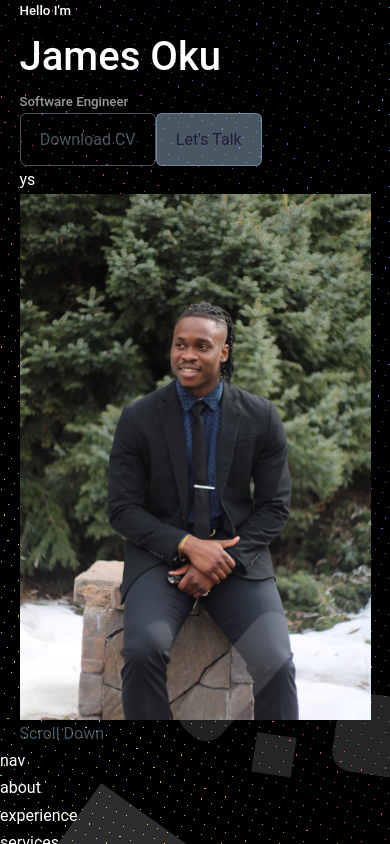
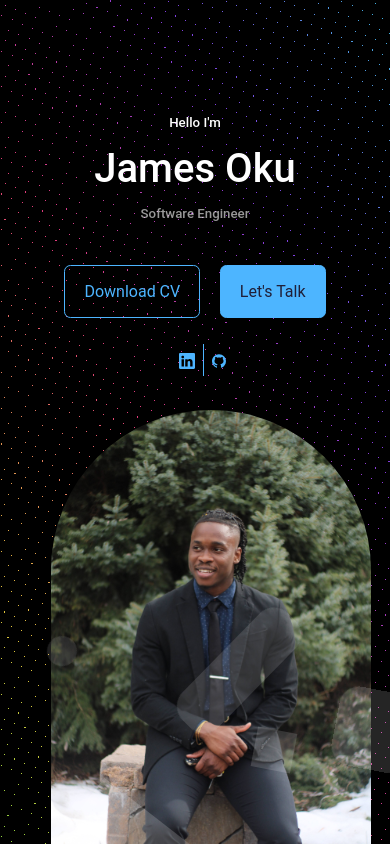
Before and after one commit to jamesoku/James_Oku_Portfolio_Website-React.js, a React (Create React App) app: page / in a window 390 px wide. Shown: the top 844 px of the page. Built offline with nearby package versions, Linux system fonts and the light colour scheme; a web font is replaced by a local one.

Commit message:
finished header

```diff
--- a/package.json
+++ b/package.json
@@ -10,7 +10,7 @@
     "react": "^18.1.0",
     "react-dom": "^18.1.0",
     "react-icons": "^4.4.0",
-    "react-scripts": "5.0.1",
+    "react-scripts": "^2.1.3",
     "web-vitals": "^2.1.4"
   },
   "scripts": {
--- a/src/components/header/HeaderSocials.jsx
+++ b/src/components/header/HeaderSocials.jsx
@@ -4,11 +4,9 @@ import {AiFillGithub} from 'react-icons/ai'
 
 const HeaderSocials = () => {
   return (
-
      <div className='header__socials'>
-         <div>ys</div>
-         <a href="https://www.linkedin.com/in/james-nnanna-oku/" target="_blank" rel="noreferrer">{BsLinkedin}</a>
-         <a href="https://github.com/jamesoku" target="_blank" rel="noreferrer">{AiFillGithub}</a>
+        <span className='first'> <a href="https://www.linkedin.com/in/james-nnanna-oku/" target="_blank" ><BsLinkedin/></a></span>
+        <div><a href="https://github.com/jamesoku" target="_blank"><AiFillGithub/></a></div>
      </div>
   )
 }
--- a/src/components/header/cta.jsx
+++ b/src/components/header/cta.jsx
@@ -4,8 +4,8 @@ import CV from '../../assets/cv.pdf'
 const cta = () => {
   return (
     <div className='cta'>
-        <a href={CV}download className='btn'> Download CV</a>
-        <a href="#contact" className='btn btn-primary'>Let's Talk</a>
+        <a className="btn down" href={CV}download>Download CV</a>
+        <a href="#contact" className="btn btn-primary">Let's Talk</a>
     </div>
   )
 }
--- a/src/components/header/header.css
+++ b/src/components/header/header.css
@@ -0,0 +1,109 @@
+header{
+    height: 100vh;
+    padding-top: 7rem;
+    overflow: hidden;
+}
+
+.header__container{
+    text-align: center;
+    height: 100%;
+    position: relative;
+}
+
+.cta{
+    margin-top: 2.5rem;
+    display: flex;
+    gap: 1.2rem;
+    justify-content: center;
+}
+
+.header__socials{
+    display: flex;
+    flex-direction: column;
+    align-items: center;
+    gap: 0.8rem;
+    position: absolute;
+    left: 0;
+    bottom: 3rem;
+
+}
+
+.header__socials::after{
+    content: '';
+    width: 1px;
+    height: 2rem;
+    background: var(--color-primary);
+}
+
+.me{
+    width: 20rem;
+    height: 30rem;
+    position: absolute;
+    left: calc(50% - 9rem);
+    z-index: -1;
+    margin-top: 4rem;
+    border-radius: 12rem 12rem 0 0;
+    overflow: hidden;
+}
+
+.scroll__down{
+    position: absolute;
+    right: -2.3rem;
+    bottom: 5rem;
+    transform: rotate(90deg);
+    font-size: 0.9rem;
+}
+
+/* Media query screen(medium devices) */
+@media screen and (max-width: 1024px) {
+	.container{
+		height: 68vh;
+
+	}
+
+
+}
+
+/* Media query screen(medium devices) */
+@media screen and (max-width: 600px) {
+	.container{
+		height: 100vh;
+
+	}
+
+    .scroll__down{
+        display: none;
+
+    }
+    .header__socials{
+        display: flex;
+        flex-direction: row;
+        align-items: center;
+        gap: 1rem;
+        position: relative;
+        right: 1rem;
+        top: 2rem;
+        justify-content: center;
+        padding-left: 1rem;
+
+    }
+
+    .header__socials::after{
+        display: none;
+    }
+
+
+    .first::after{
+    content: '';
+    position: absolute;
+    width: 1px;
+    bottom: 0.1rem;
+    left: 50%;
+    height: 2rem;
+    background: var(--color-primary);
+    margin-left: 0.5rem;
+
+    }
+
+
+}
--- a/src/index.css
+++ b/src/index.css
@@ -1,4 +1,3 @@
-
 @import url('https://fonts.googleapis.com/css2?family=Blaka+Hollow&display=swap');
 
 *{
@@ -15,16 +14,12 @@
     --color-bg: #1f1f38;
     --color-bg-variant:#2c2c6c;
     --color-primary: #4db5ff;
-    --color-primary: rgba(181, 218, 245, 0.4);
     --color-white: #fff;
     --color-light:rgba(255,255,255,0.6);
-
 	--transition: all 400ms ease;
-
     --container-width-lg: 75%;
     --container-width-mg: 86%;
     --container-width-ms: 90%;
-
 }
 
 html{
@@ -165,14 +160,15 @@ a:hover{
 	border-radius: 0.4rem;
 	border: 1px solid var(--color-primary);
 	transition: var(--transition);
-
 }
 
- .btn:hover{
-	background: var(--color-white);
+.btn:hover{
+	background-color: var(--color-white);
 	color: var(--color-bg);
 	border-color: transparent;
+	cursor: pointer;
 }
+
 
 .btn-primary{
 	background: var(--color-primary);
--- a/src/index.js
+++ b/src/index.js
@@ -1,5 +1,5 @@
 import ReactDOM from 'react-dom'
 import App from './App'
 import './index.css'
-
+import React from 'react';
 ReactDOM.render(<App/>, document.querySelector("#root"))
```
Also changed, not shown: 1 other file (tests, documents, lock files or other folders).
